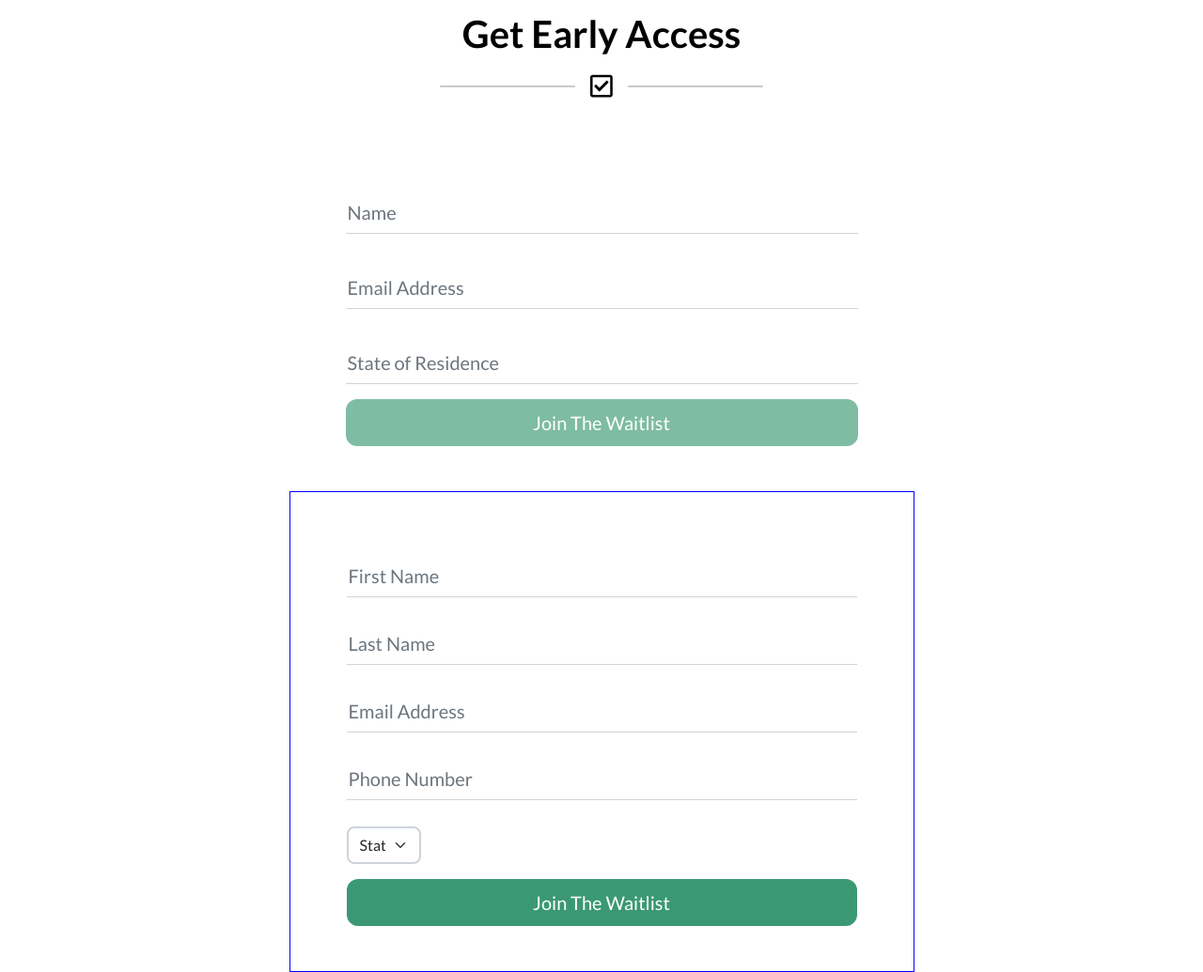
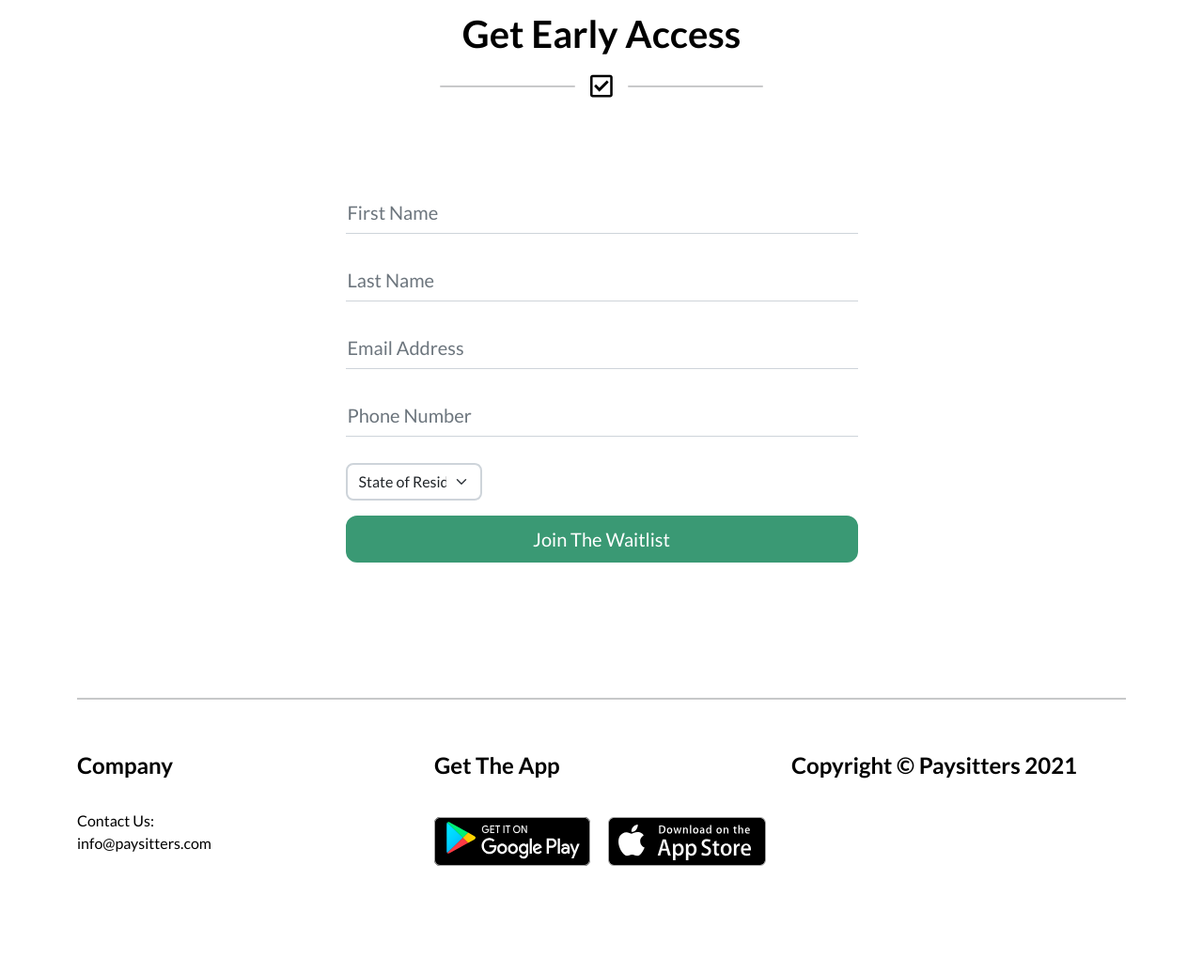
Before and after one commit to mcgowanday/paysitters, a website: page index.html in a window 1280 px wide. Shown: the part 1180-2215 px from the top of the page at 94% size. Drawn offline with nearby package versions, Linux system fonts and the light colour scheme.

Commit message:
Change regular html files for Matt meeting remove old form and blue box

```diff
--- a/index.html
+++ b/index.html
@@ -97,63 +97,9 @@
                     <div class="divider-custom-line"></div>
                 </div>
                 <!-- Contact Section Form-->
-                <div class="row justify-content-center">
-                    <div class="col-lg-8 col-xl-7">
-                        <!-- * * * * * * * * * * * * * * *-->
-                        <!-- * * SB Forms Contact Form * *-->
-                        <!-- * * * * * * * * * * * * * * *-->
-                        <!-- This form is pre-integrated with SB Forms.-->
-                        <!-- To make this form functional, sign up at-->
-                        <!-- https://startbootstrap.com/solution/contact-forms-->
-                        <!-- to get an API token!-->
-                        <div class="container px-5 my-5">
-                            <form id="contactForm" data-sb-form-api-token="e2beee21-0216-4a81-bb2e-bc204a44969b">
-                                <div class="form-floating mb-3">
-                                    <input class="form-control" id="name" type="text" placeholder="Name" data-sb-validations="required" />
-                                    <label for="name">Name</label>
-                                    <div class="invalid-feedback" data-sb-feedback="name:required">Name is required.</div>
-                                </div>
-                                <div class="form-floating mb-3">
-                                    <input class="form-control" id="emailAddress" type="email" placeholder="Email Address" data-sb-validations="required,email" />
-                                    <label for="emailAddress">Email Address</label>
-                                    <div class="invalid-feedback" data-sb-feedback="emailAddress:required">Email Address is required.</div>
-                                    <div class="invalid-feedback" data-sb-feedback="emailAddress:email">Email Address Email is not valid.</div>
-                                </div>
-                                <div class="form-floating mb-3">
-                                    <input class="form-control" id="stateOfResidence" type="text" placeholder="State of Residence" data-sb-validations="required" />
-                                    <label for="stateOfResidence">State of Residence</label>
-                                    <div class="invalid-feedback" data-sb-feedback="stateOfResidence:required">State of Residence is required.</div>
-                                </div>
-                                <!-- Submit success message-->
-                                <!---->
-                                <!-- This is what your users will see when the form-->
-                                <!-- has successfully submitted-->
-                                <div class="d-none" id="submitSuccessMessage">
-                                    <div class="text-center mb-3">
-                                        <div class="fw-bolder">Form submission successful!</div>
-                                        <p>To activate this form, sign up at</p>
-                                        <a href="https://startbootstrap.com/solution/contact-forms">https://startbootstrap.com/solution/contact-forms</a>
-                                    </div>
-                                </div>
-                                <!-- Submit error message-->
-                                <!---->
-                                <!-- This is what your users will see when there is-->
-                                <!-- an error submitting the form-->
-                                <div class="d-none" id="submitErrorMessage">
-                                    <div class="text-center text-danger mb-3">Error sending message!</div>
-                                </div>
-                                <!-- Submit Button-->
-                                <div class="d-grid">
-                                    <button class="btn btn-primary btn-lg disabled" id="submitButton" type="submit">Join The Waitlist</button>
-                                </div>
-                            </form>
-                        </div>
-                        <script src="https://cdn.startbootstrap.com/sb-forms-latest.js"></script>
-                    </div>
-                </div>
                 <!-- Begin Mailchimp Signup Form -->
                 <div class="row justify-content-center">
-                    <div class="col-lg-8 col-xl-7" id="mc_embed_signup" style="border: 1px solid blue">
+                    <div class="col-lg-8 col-xl-7" id="mc_embed_signup">
                         <form action="https://gmail.us5.list-manage.com/subscribe/post?u=49e7654349008040d719f36e0&amp;id=5b43cedafa" method="post" id="mc-embedded-subscribe-form" name="mc-embedded-subscribe-form" class="validate" target="_blank" novalidate>
                             <div class="container px-5 my-5" id="mc_embed_signup_scroll">
                                 <div class="form-floating mb-2">
```
Also changed, not shown: css/styles.css, dist/css/styles.css.
